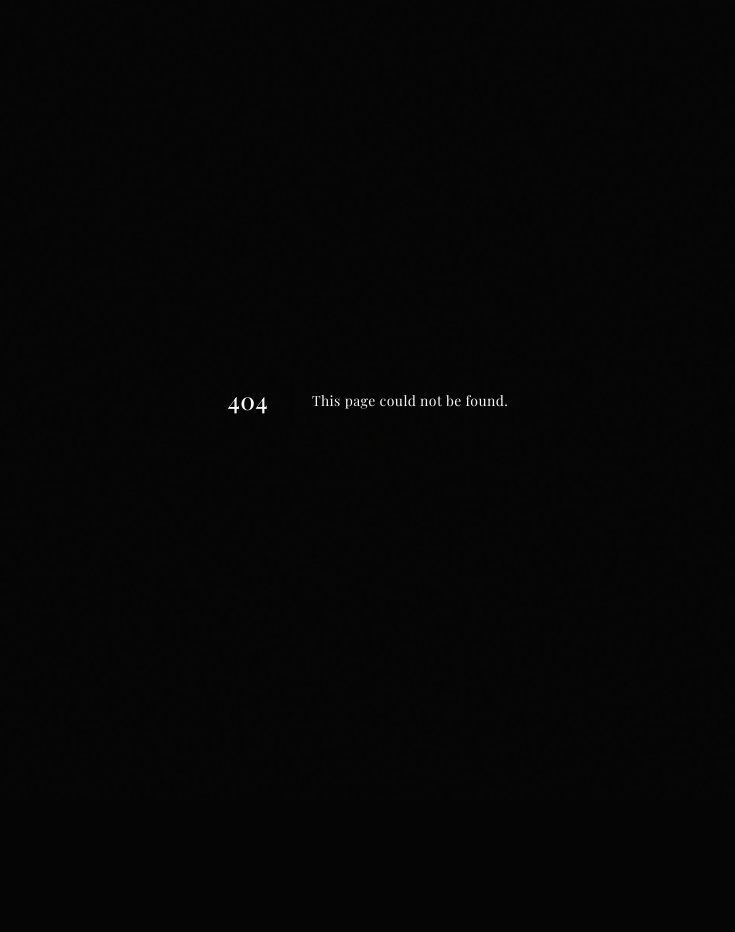
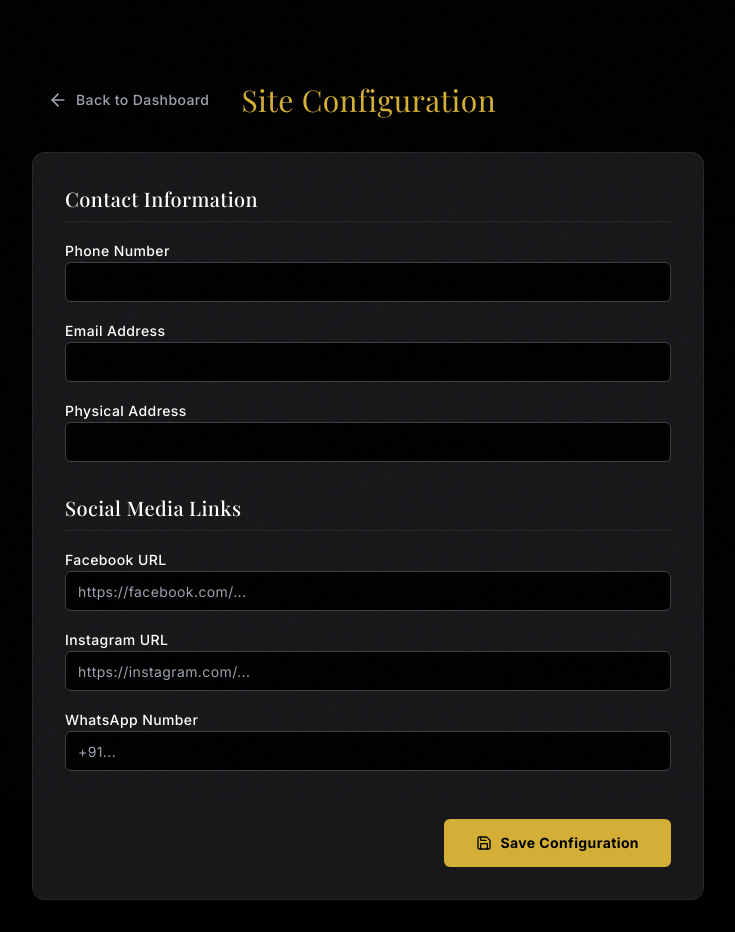
Before and after one commit to santrarony9/Chhanda-jewellers-b2b, a Next.js app: page /admin/settings in a window 1280 px wide. Before the commit this address had no page. Shown: the whole page, without its empty margins (272-1007 px from the left). Before the commit the page ends 800 px from the top, so only its background shows below. Built offline with nearby package versions, Linux system fonts and the light colour scheme; no server answers; the database is empty; a web font is replaced by a local one.

Commit message:
Add Admin Settings Page and Link

```diff
--- a/src/app/admin/page.tsx
+++ b/src/app/admin/page.tsx
@@ -51,6 +51,9 @@ export default async function AdminDashboard() {
                     </Button>
                     <Button variant="outline" className="border-primary text-primary" asChild>
                         <a href="/admin/users">Manage Users</a>
+                    </Button>
+                    <Button variant="outline" className="border-zinc-700 text-gray-300" asChild>
+                        <a href="/admin/settings">Site Config</a>
                     </Button>
                     <Button variant="outline" asChild>
                         <a href="/api/auth/signout">Logout</a>
--- /dev/null
+++ b/src/app/admin/settings/page.tsx
@@ -0,0 +1,172 @@
+"use client"
+
+import { useState, useEffect } from "react"
+import { Button } from "@/components/ui/button"
+import { Input } from "@/components/ui/input"
+import { Label } from "@/components/ui/label"
+import { ArrowLeft, Loader2, Save } from "lucide-react"
+import { useRouter } from "next/navigation"
+
+export default function SettingsPage() {
+    const router = useRouter()
+    const [loading, setLoading] = useState(true)
+    const [saving, setSaving] = useState(false)
+    const [formData, setFormData] = useState({
+        phone: "",
+        email: "",
+        address: "",
+        facebook: "",
+        instagram: "",
+        whatsapp: ""
+    })
+
+    useEffect(() => {
+        fetchSettings()
+    }, [])
+
+    const fetchSettings = async () => {
+        try {
+            const res = await fetch("/api/settings")
+            const data = await res.json()
+            if (data.success) {
+                setFormData({
+                    phone: data.data.phone || "",
+                    email: data.data.email || "",
+                    address: data.data.address || "",
+                    facebook: data.data.facebook || "",
+                    instagram: data.data.instagram || "",
+                    whatsapp: data.data.whatsapp || ""
+                })
+            }
+        } catch (error) {
+            console.error("Failed to fetch settings", error)
+        } finally {
+            setLoading(false)
+        }
+    }
+
+    const handleChange = (e: React.ChangeEvent<HTMLInputElement>) => {
+        setFormData({ ...formData, [e.target.name]: e.target.value })
+    }
+
+    const handleSubmit = async (e: React.FormEvent) => {
+        e.preventDefault()
+        setSaving(true)
+        try {
+            const res = await fetch("/api/settings", {
+                method: "PUT",
+                headers: { "Content-Type": "application/json" },
+                body: JSON.stringify(formData),
+            })
+            if (res.ok) {
+                alert("Settings updated successfully!")
+                router.refresh()
+            } else {
+                alert("Failed to update settings")
+            }
+        } catch (error) {
+            alert("Error updating settings")
+        } finally {
+            setSaving(false)
+        }
+    }
+
+    if (loading) {
+        return <div className="min-h-screen bg-black flex items-center justify-center text-white">Loading...</div>
+    }
+
+    return (
+        <div className="min-h-screen bg-black text-white p-8 pt-20">
+            <div className="max-w-2xl mx-auto">
+                <div className="flex items-center gap-4 mb-8">
+                    <Button variant="ghost" onClick={() => router.push('/admin')} className="text-gray-400 hover:text-white">
+                        <ArrowLeft className="h-5 w-5 mr-2" /> Back to Dashboard
+                    </Button>
+                    <h1 className="text-3xl font-serif text-primary">Site Configuration</h1>
+                </div>
+
+                <div className="bg-zinc-900 border border-zinc-800 rounded-xl p-8">
+                    <form onSubmit={handleSubmit} className="space-y-8">
+
+                        <div className="space-y-4">
+                            <h3 className="text-xl font-medium text-white border-b border-zinc-800 pb-2">Contact Information</h3>
+                            <div className="grid gap-4">
+                                <div>
+                                    <Label>Phone Number</Label>
+                                    <Input
+                                        name="phone"
+                                        value={formData.phone}
+                                        onChange={handleChange}
+                                        className="bg-black border-zinc-700 text-white focus:border-primary"
+                                    />
+                                </div>
+                                <div>
+                                    <Label>Email Address</Label>
+                                    <Input
+                                        name="email"
+                                        value={formData.email}
+                                        onChange={handleChange}
+                                        className="bg-black border-zinc-700 text-white focus:border-primary"
+                                    />
+                                </div>
+                                <div>
+                                    <Label>Physical Address</Label>
+                                    <Input
+                                        name="address"
+                                        value={formData.address}
+                                        onChange={handleChange}
+                                        className="bg-black border-zinc-700 text-white focus:border-primary"
+                                    />
+                                </div>
+                            </div>
+                        </div>
+
+                        <div className="space-y-4">
+                            <h3 className="text-xl font-medium text-white border-b border-zinc-800 pb-2">Social Media Links</h3>
+                            <div className="grid gap-4">
+                                <div>
+                                    <Label>Facebook URL</Label>
+                                    <Input
+                                        name="facebook"
+                                        value={formData.facebook}
+                                        onChange={handleChange}
+                                        placeholder="https://facebook.com/..."
+                                        className="bg-black border-zinc-700 text-white focus:border-primary"
+                                    />
+                                </div>
+                                <div>
+                                    <Label>Instagram URL</Label>
+                                    <Input
+                                        name="instagram"
+                                        value={formData.instagram}
+                                        onChange={handleChange}
+                                        placeholder="https://instagram.com/..."
+                                        className="bg-black border-zinc-700 text-white focus:border-primary"
+                                    />
+                                </div>
+                                <div>
+                                    <Label>WhatsApp Number</Label>
+                                    <Input
+                                        name="whatsapp"
+                                        value={formData.whatsapp}
+                                        onChange={handleChange}
+                                        placeholder="+91..."
+                                        className="bg-black border-zinc-700 text-white focus:border-primary"
+                                    />
+                                </div>
+                            </div>
+                        </div>
+
+                        <div className="pt-4 flex justify-end">
+                            <Button type="submit" disabled={saving} className="bg-primary text-black font-bold h-12 px-8">
+                                {saving ? <Loader2 className="h-4 w-4 animate-spin mr-2" /> : <Save className="h-4 w-4 mr-2" />}
+                                Save Configuration
+                            </Button>
+                        </div>
+
+                    </form>
+                </div>
+            </div>
+        </div>
+    )
+}
```
